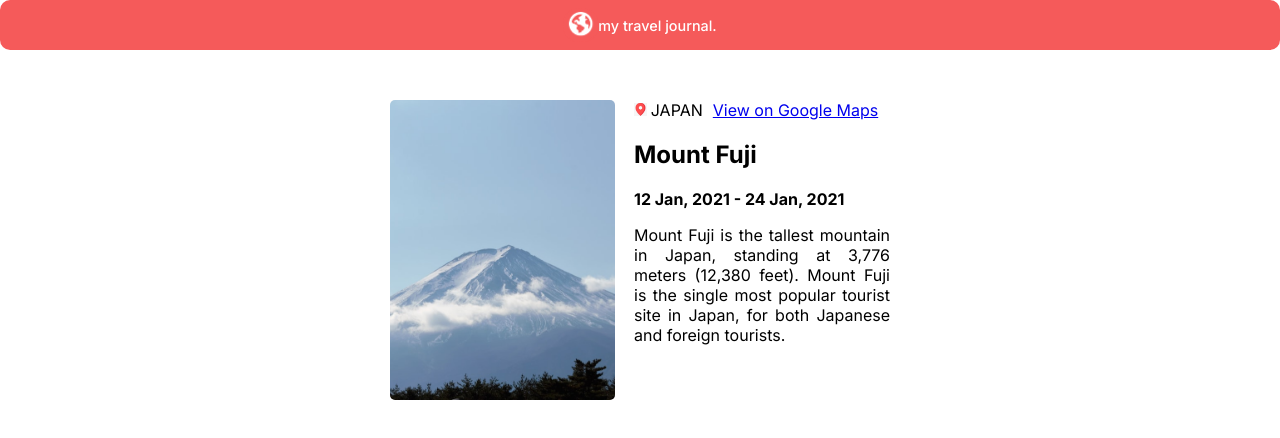
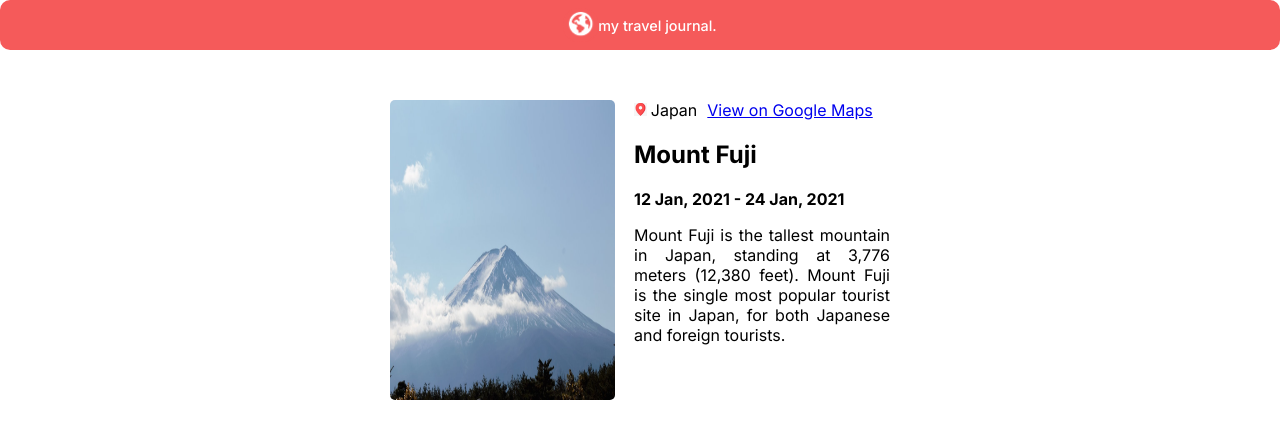
Before and after one commit to vega-2135/travel-journal-scrimba, a React (Vite) app: page / in a window 1280 px wide. Shown: the top 438 px of the page. Built offline with nearby package versions, Linux system fonts and the light colour scheme.

Commit message:
Add props to Entry component
Signed-off-by: Carolina Romero Carrasco <mcarolinarc28@gmail.com>

```diff
--- a/src/App.tsx
+++ b/src/App.tsx
@@ -1,5 +1,6 @@
 import Header from './components/Header'
 import Entry from './components/Entry'
+import landscape from './assets/images/japan.jpg'
 import './App.css'
 
 function App() {
@@ -7,7 +8,17 @@ function App() {
   return (
     <>
       <Header />
-      <Entry />
+      <Entry
+        image = {{
+          src: landscape,
+          alt: "Mount Fuji"
+          }}
+        title = "Mount Fuji"
+        country = "Japan"
+        googleMapsLink = "https://www.google.com/maps/place/Mount+Fuji/@35.3606421,138.7170637,15z/data=!3m1!4b1!4m6!3m5!1s0x6019629a42fdc899:0xa6a1fcc916f3a4df!8m2!3d35.3606255!4d138.7273634!16zL20vMGNrczA?entry=ttu"
+        date = "12 Jan, 2021 - 24 Jan, 2021"
+        text = "Mount Fuji is the tallest mountain in Japan, standing at 3,776 meters (12,380 feet). Mount Fuji is the single most popular tourist site in Japan, for both Japanese and foreign tourists."
+      />
     </>
   )
 }
--- a/src/components/Entry.tsx
+++ b/src/components/Entry.tsx
@@ -1,24 +1,22 @@
 
 import location from '../assets/images/location.webp'
-import japan from '../assets/images/japan.jpg'
 
-export default function Entry() {
+export default function Entry(props) {
     return (
         <>
             <article className='main-container'>
-                <div className='location-img-container'>
-                    <img className='site-img' src={japan} alt="mount-fuji" />
+                <div>
+                    <img className='location-img-container' src={props.image.src} alt={props.image.alt} />
                 </div>
                 <div className='content'>
                     <img src={location} className='location' alt="location icon" />
-                    <span className='japan'>JAPAN</span>
-                    <a className='link' href="https://www.google.com/maps/place/Mount+Fuji/@35.3606421,138.7170637,15z/data=!3m1!4b1!4m6!3m5!1s0x6019629a42fdc899:0xa6a1fcc916f3a4df!8m2!3d35.3606255!4d138.7273634!16zL20vMGNrczA?entry=ttu">
+                    <span className='japan'>{props.country}</span>
+                    <a className='link' href={props.googleMapsLink}>
                         View on Google Maps
                     </a>
-                    <h2>Mount Fuji</h2>
-                    <p className='date'>12 Jan, 2021 - 24 Jan, 2021</p>
-                    <p className='description'>Mount Fuji is the tallest mountain in Japan, standing at 3,776 meters (12,380 feet).
-                    Mount Fuji is the single most popular tourist site in Japan, for both Japanese and foreign tourists.</p>
+                    <h2>{props.title}</h2>
+                    <p className='date'>{props.date}</p>
+                    <p className='description'>{props.text}</p>
                 </div>
             </article>
         </>
```
